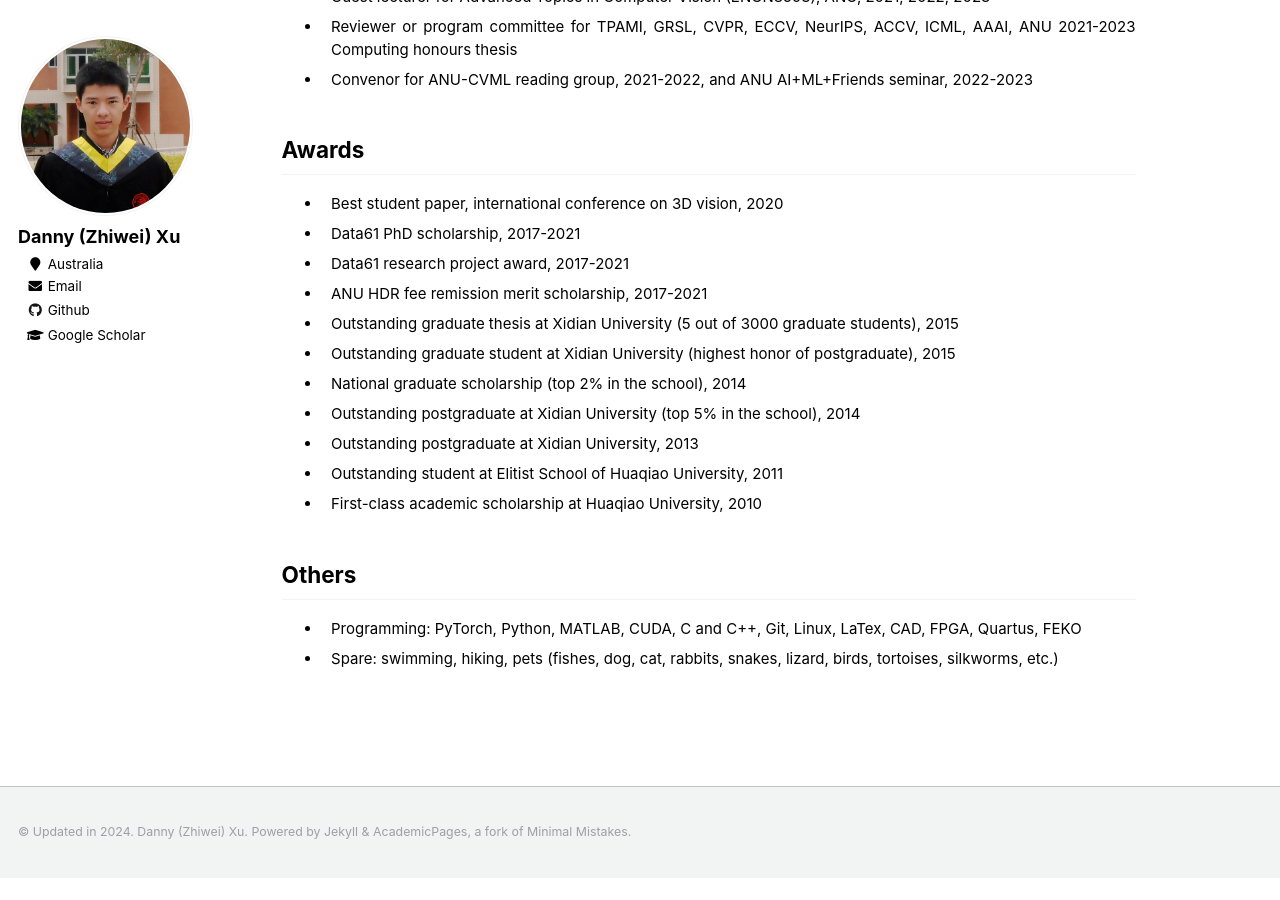
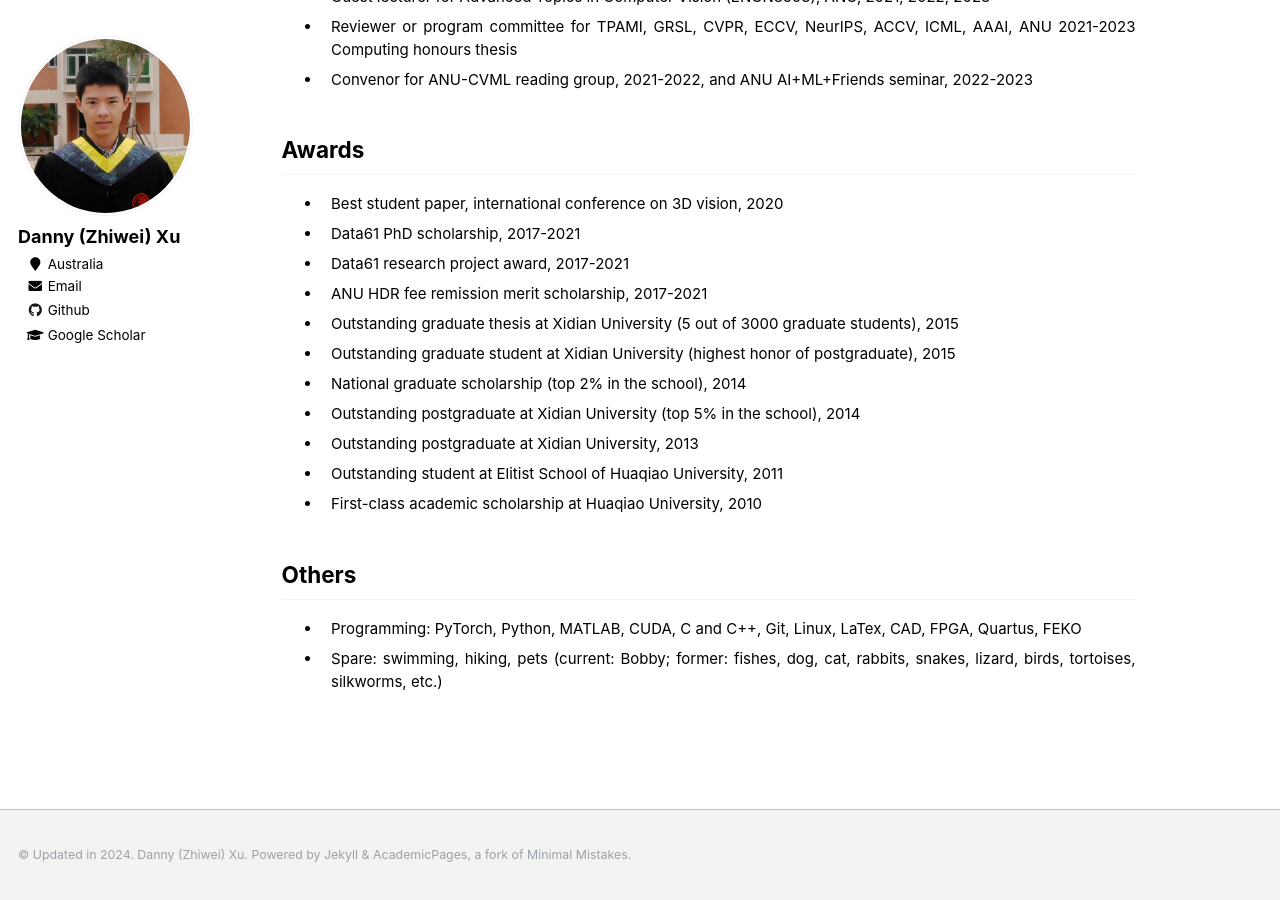
Before and after one commit to zwxu064/zwxu064.github.io, a Jekyll site: the page built from _pages/about.html, in a window 1280 px wide and 900 px high, scrolled down 3235 px. Built offline with Jekyll 4.4.1, drawn with Linux system fonts in a browser that asks for light colours; before the commit the page ends 4113 px from its top, so only the background shows below that.

Commit message:
Update about.html

```diff
--- a/_pages/about.html
+++ b/_pages/about.html
@@ -266,5 +266,5 @@ ul{li{padding-inline-start: 1ch;}}
 <ul>
     <li><div>Programming: PyTorch, Python, MATLAB, CUDA, C and C++, Git, Linux, LaTex, CAD, FPGA, Quartus, FEKO</div>
 
-    <li><div>Spare: swimming, hiking, pets (fishes, dog, cat, rabbits, snakes, lizard, birds, tortoises, silkworms, etc.)</div>
+    <li><div>Spare: swimming, hiking, pets (current: Bobby; former: fishes, dog, cat, rabbits, snakes, lizard, birds, tortoises, silkworms, etc.)</div>
 </ul>
```
